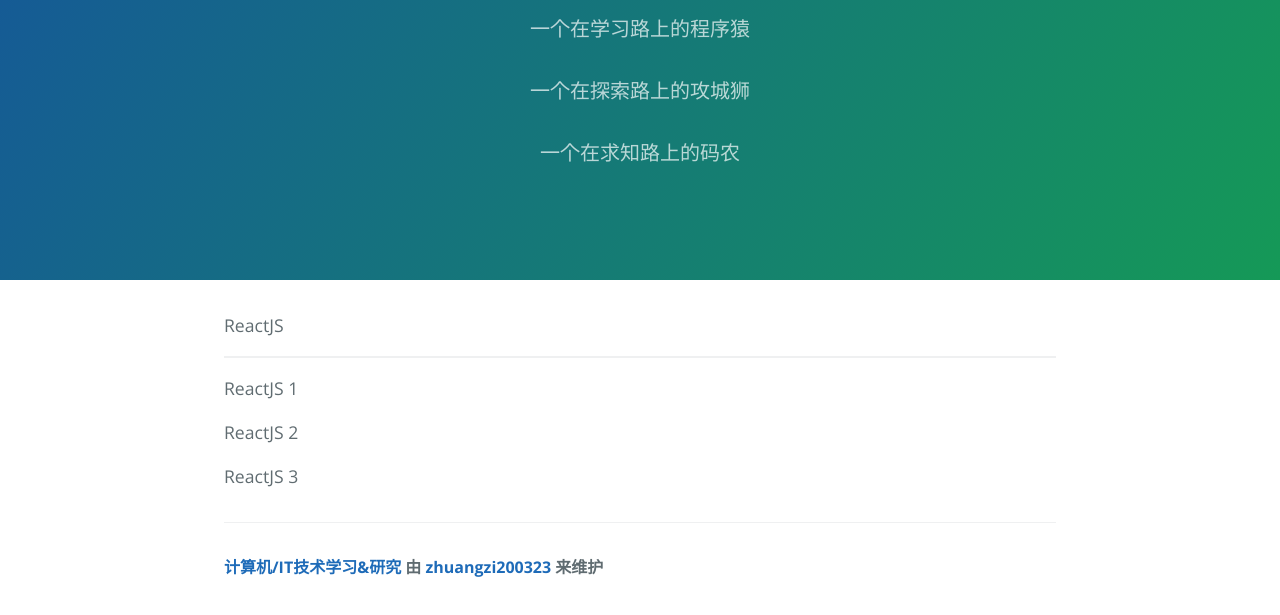
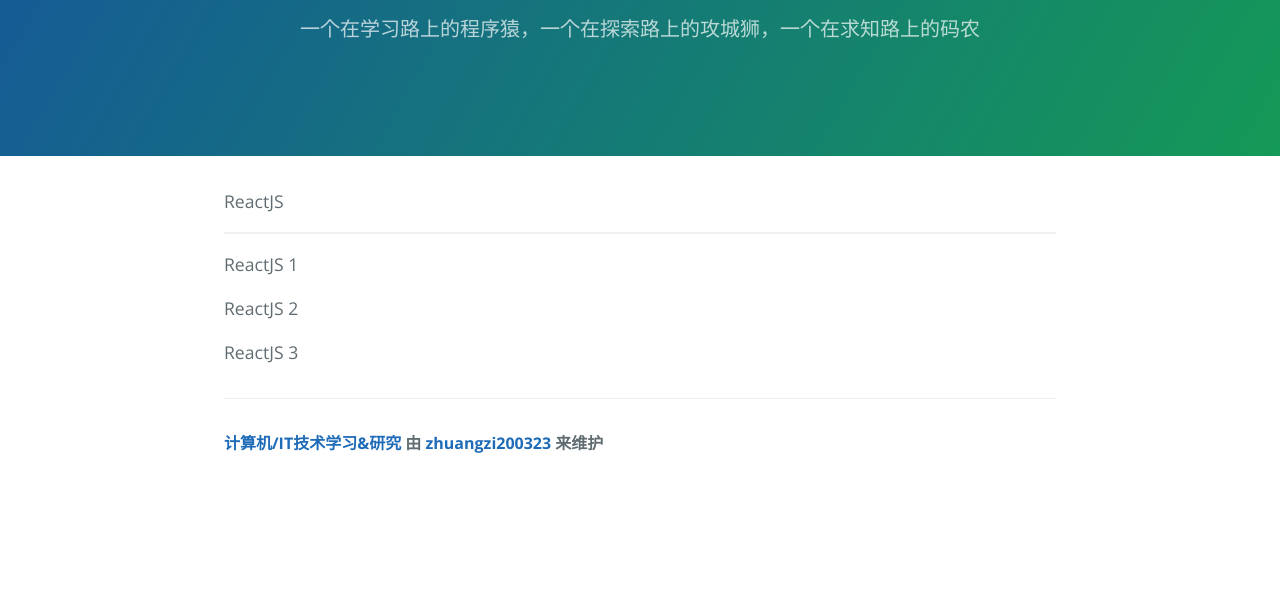
Before and after one commit to zhuangzi200323/home, a plain HTML site: page index.html in a window 1280 px wide. Shown: the part 161-776 px from the top of the page. Drawn offline with nearby package versions, Linux system fonts and the light colour scheme.

Commit message:
修改描述

```diff
--- a/index.html
+++ b/index.html
@@ -12,9 +12,7 @@
   <body>
     <section class="page-header">
       <h1 class="project-name">计算机/IT技术学习&研究</h1>
-      <h2 class="project-tagline">一个在学习路上的程序猿</h2>
-      <h2 class="project-tagline">一个在探索路上的攻城狮</h2>
-      <h2 class="project-tagline">一个在求知路上的码农</h2>
+      <h2 class="project-tagline">一个在学习路上的程序猿，一个在探索路上的攻城狮，一个在求知路上的码农</h2>
       <!--<a href="https://github.com/zhuangzi200323/jack.github.io" class="btn">View on GitHub</a>
       <a href="https://github.com/zhuangzi200323/jack.github.io/zipball/master" class="btn">Download .zip</a>
       <a href="https://github.com/zhuangzi200323/jack.github.io/tarball/master" class="btn">Download .tar.gz</a>-->
```
